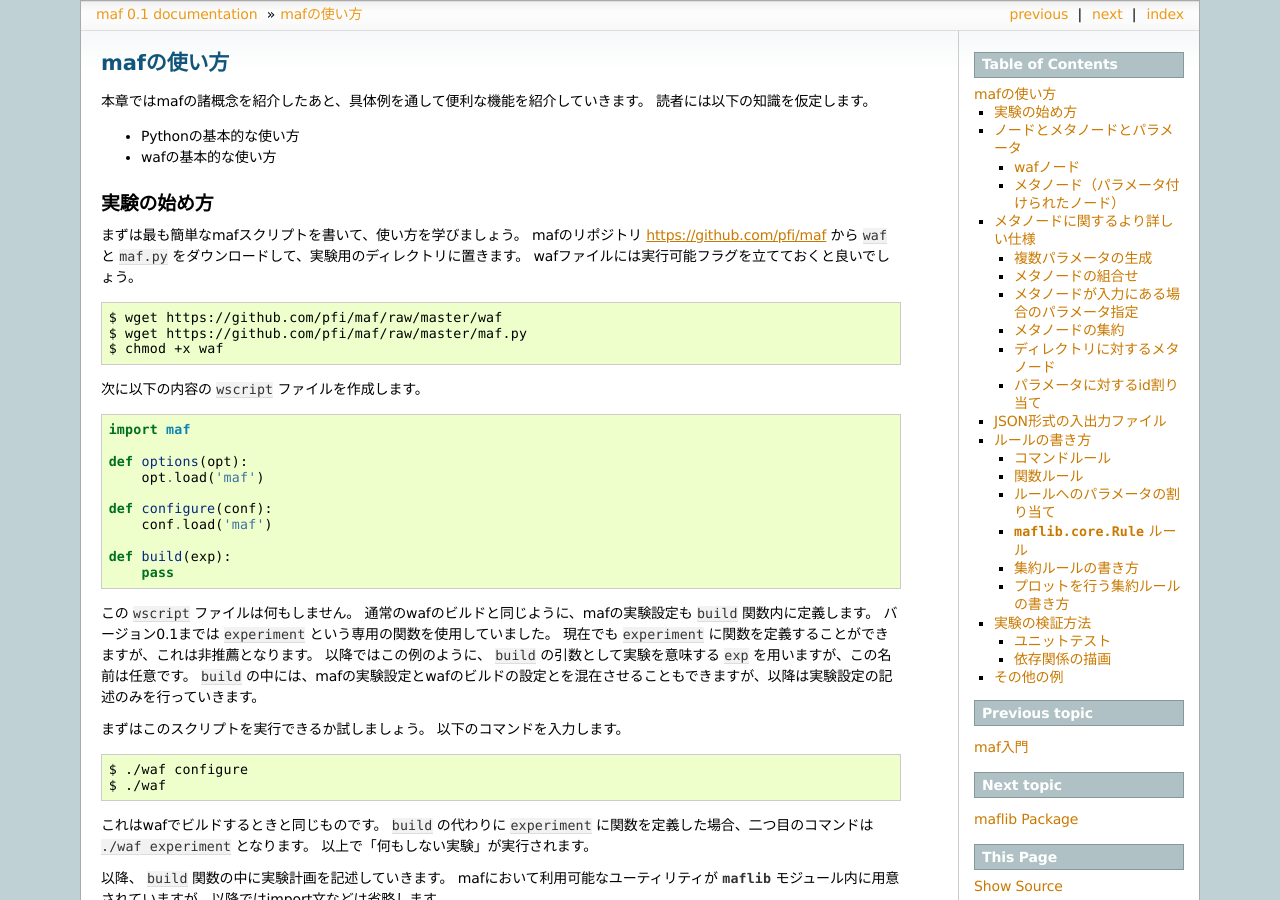
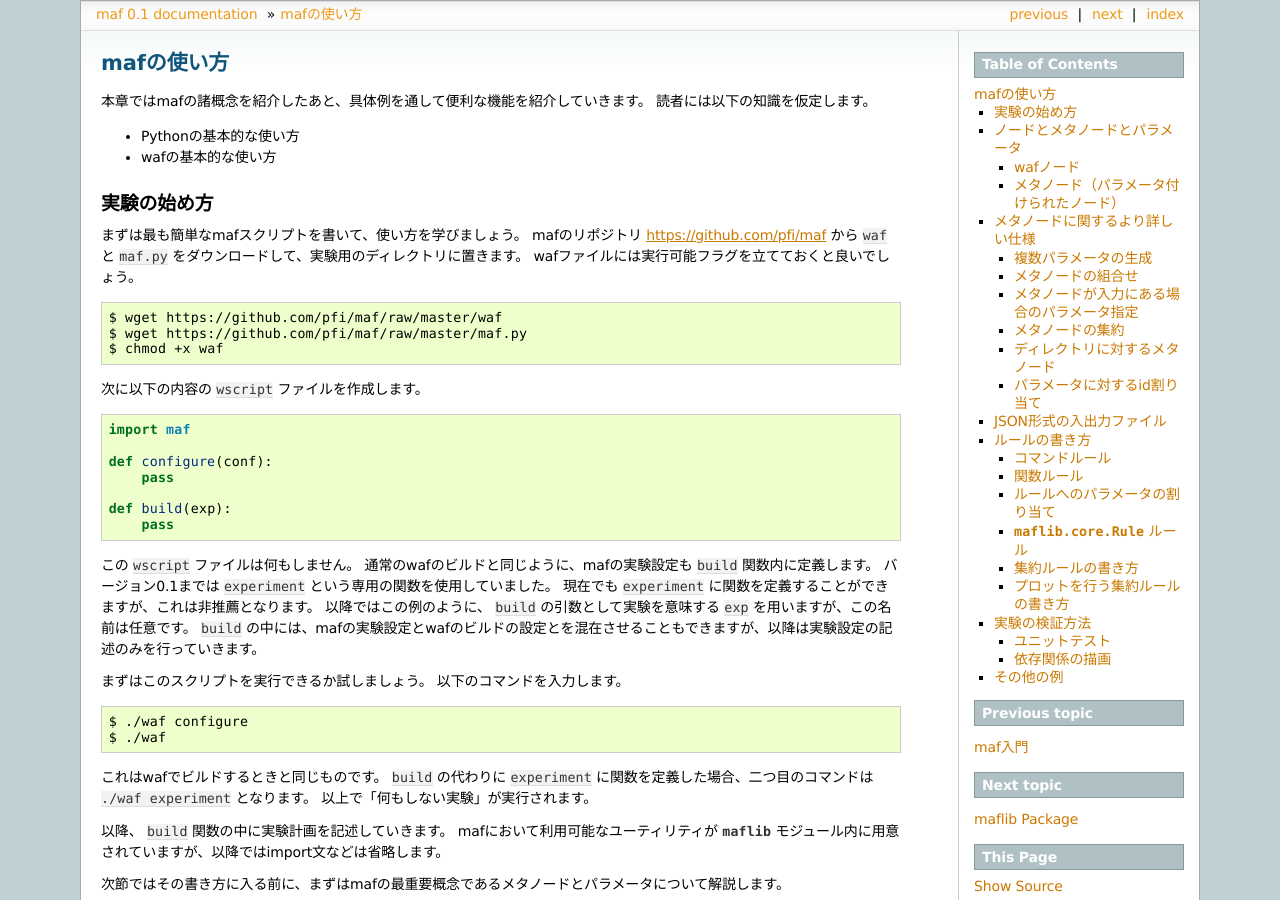
Before and after one commit to pfi/maf, a Sphinx documentation site: the page built from document/source/usage.rst, in a window 1280 px wide and 900 px high. Built offline with Sphinx 7.4.7, drawn with Linux system fonts in a browser that asks for light colours; formulas are drawn with MathJax 3.

Commit message:
Delete a load call from the empty example

```diff
--- a/document/source/usage.rst
+++ b/document/source/usage.rst
@@ -26,11 +26,8 @@
 
    import maf
 
-   def options(opt):
-       opt.load('maf')
-
    def configure(conf):
-       conf.load('maf')
+       pass
 
    def build(exp):
        pass
```
